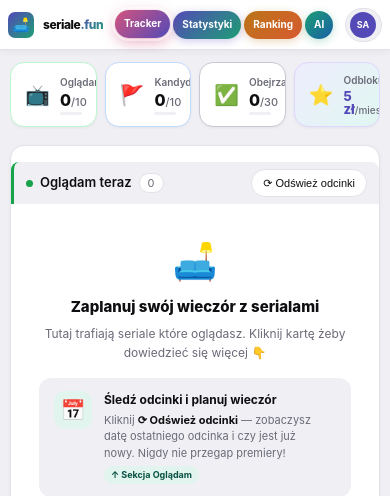
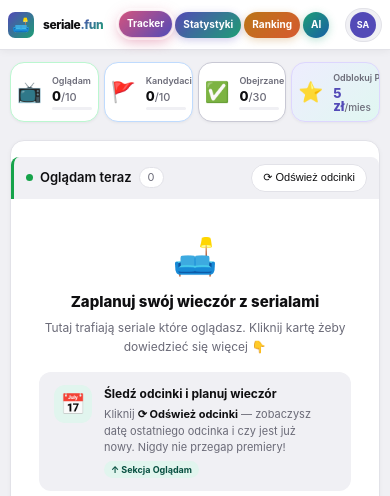
Before and after one commit to MarcinCeg/kanapowiec-v2, a Flask app: page /app in a window 390 px wide. Shown: the top 496 px of the page. Run offline with Flask 3, Linux system fonts and the light colour scheme; the visitor is signed in with stand-in values (Sample User, id 1); data that the repository does not hold is empty.

Commit message:
Update base.html

```diff
--- a/templates/base.html
+++ b/templates/base.html
@@ -3,7 +3,12 @@
 <head>
 <meta charset="UTF-8">
 <meta name="viewport" content="width=device-width, initial-scale=1.0">
-<title>{% block title %}seriale.fun{% endblock %}</title>
+<title>{% block title %}Seriale.fun{% endblock %}</title>
+<meta property="og:title" content="Seriale.fun — Tracker seriali">
+<meta property="og:description" content="Śledź seriale, odkrywaj nowości i planuj wieczory z serialami.">
+<meta property="og:url" content="https://seriale.fun">
+<meta property="og:type" content="website">
+<meta name="twitter:card" content="summary_large_image">
 <style>
 *{margin:0;padding:0;box-sizing:border-box}
 :root{
@@ -40,6 +45,8 @@ nav{background:var(--s);border-bottom:1px solid var(--border);padding:0 20px;hei
 .nav-tab.ai-tab.active{box-shadow:0 4px 14px rgba(29,158,117,.5)}
 
 .nav-right{display:flex;align-items:center;gap:8px;flex-shrink:0}
+
+/* User pill */
 .nav-user-pill{display:flex;align-items:center;gap:7px;background:var(--bg);border:1px solid var(--b);border-radius:20px;padding:4px 12px 4px 5px;cursor:pointer;transition:all .15s;text-decoration:none}
 .nav-user-pill:hover{border-color:var(--b2);background:#e8e8ee}
 .nav-avatar{width:26px;height:26px;border-radius:50%;display:flex;align-items:center;justify-content:center;font-size:10px;font-weight:700;color:#fff;flex-shrink:0}
@@ -48,6 +55,11 @@ nav{background:var(--s);border-bottom:1px solid var(--border);padding:0 20px;hei
 .nav-rank{font-size:9px;color:var(--m)}
 .badge-pro{font-size:8px;padding:1px 5px;border-radius:20px;background:linear-gradient(135deg,var(--purple),var(--teal));color:#fff;font-weight:700}
 .badge-free{font-size:8px;padding:1px 5px;border-radius:20px;background:#FEF3C7;color:#92400E;font-weight:700}
+
+/* Jeden przycisk logowania — gradient jak Rejestracja */
+.btn-login{height:32px;padding:0 16px;border-radius:16px;border:none;background:linear-gradient(135deg,var(--purple),var(--teal));color:#fff;font-size:12px;font-weight:700;cursor:pointer;text-decoration:none;display:inline-flex;align-items:center;white-space:nowrap;transition:all .18s;box-shadow:0 2px 8px rgba(83,74,183,.3);flex-shrink:0}
+.btn-login:hover{transform:translateY(-1px);filter:brightness(1.08);box-shadow:0 4px 14px rgba(83,74,183,.4)}
+.btn-login:active{transform:translateY(0)}
 
 .btn{display:inline-flex;align-items:center;gap:5px;height:32px;padding:0 14px;border-radius:20px;border:1px solid var(--border);background:var(--s);color:var(--t);font-size:12px;font-weight:500;cursor:pointer;text-decoration:none;transition:all .15s;white-space:nowrap}
 .btn:hover{border-color:var(--b2);background:var(--bg)}
@@ -265,17 +277,17 @@ main{max-width:1100px;margin:0 auto;padding:16px 20px}
 ═══════════════════════════════════════ */
 @media(max-width:640px){
   :root{--nav-h:50px}
-  nav{padding:0 8px;gap:4px}
+  nav{padding:0 8px;gap:3px}
   main{padding:12px 10px}
   .logo-sub{display:none}
   .logo-text{font-size:12px}
   .logo-icon{width:26px;height:26px;font-size:14px;border-radius:7px}
   .nav-center{gap:3px}
-  .nav-tab{height:28px;padding:0 9px;font-size:10px;border-radius:14px;letter-spacing:0}
+  .nav-tab{height:26px;padding:0 8px;font-size:10px;border-radius:13px;letter-spacing:0}
+  .btn-login{height:26px;padding:0 10px;font-size:10px;border-radius:13px}
   .nav-user-pill{padding:3px 5px 3px 4px}
   .nav-user-info{display:none}
   .nav-avatar{width:26px;height:26px;font-size:9px}
-  .nav-right .btn-sm{height:26px;padding:0 8px;font-size:10px}
   .wgrid{grid-template-columns:repeat(auto-fill,minmax(110px,1fr));gap:8px}
   .kgrid{grid-template-columns:repeat(auto-fill,minmax(140px,1fr));gap:8px}
   .ogrid{grid-template-columns:repeat(auto-fill,minmax(130px,1fr));gap:8px}
@@ -284,9 +296,25 @@ main{max-width:1100px;margin:0 auto;padding:16px 20px}
   .fpill{height:28px;font-size:11px;padding:0 9px}
   .limit-strip{gap:10px}
   .lbar{width:40px}
+
+  /* Fix kafelków nav-pills na mobile — grid zamiast flex */
+  .nav-pills-strip{
+    display:grid !important;
+    grid-template-columns:repeat(4,1fr) !important;
+    gap:5px !important;
+    overflow:visible !important;
+  }
+  .nav-pill{
+    flex:none !important;
+    min-width:0 !important;
+    padding:8px 6px !important;
+  }
+  .np-label{font-size:9px !important}
+  .np-val{font-size:13px !important}
 }
 @media(max-width:360px){
   .nav-tab{height:24px;padding:0 6px;font-size:9px}
+  .btn-login{height:24px;padding:0 7px;font-size:9px}
   .logo-text{display:none}
 }
 </style>
@@ -323,8 +351,8 @@ main{max-width:1100px;margin:0 auto;padding:16px 20px}
       </div>
     </a>
     {% else %}
-    <a href="/auth/login" class="btn btn-sm">Zaloguj</a>
-    <a href="/auth/register" class="btn btn-sm btn-primary">Rejestracja</a>
+    {# Jeden przycisk — klik otwiera login, w środku link do rejestracji #}
+    <a href="/auth/login" class="btn-login">Zaloguj się</a>
     {% endif %}
   </div>
 </nav>
```
